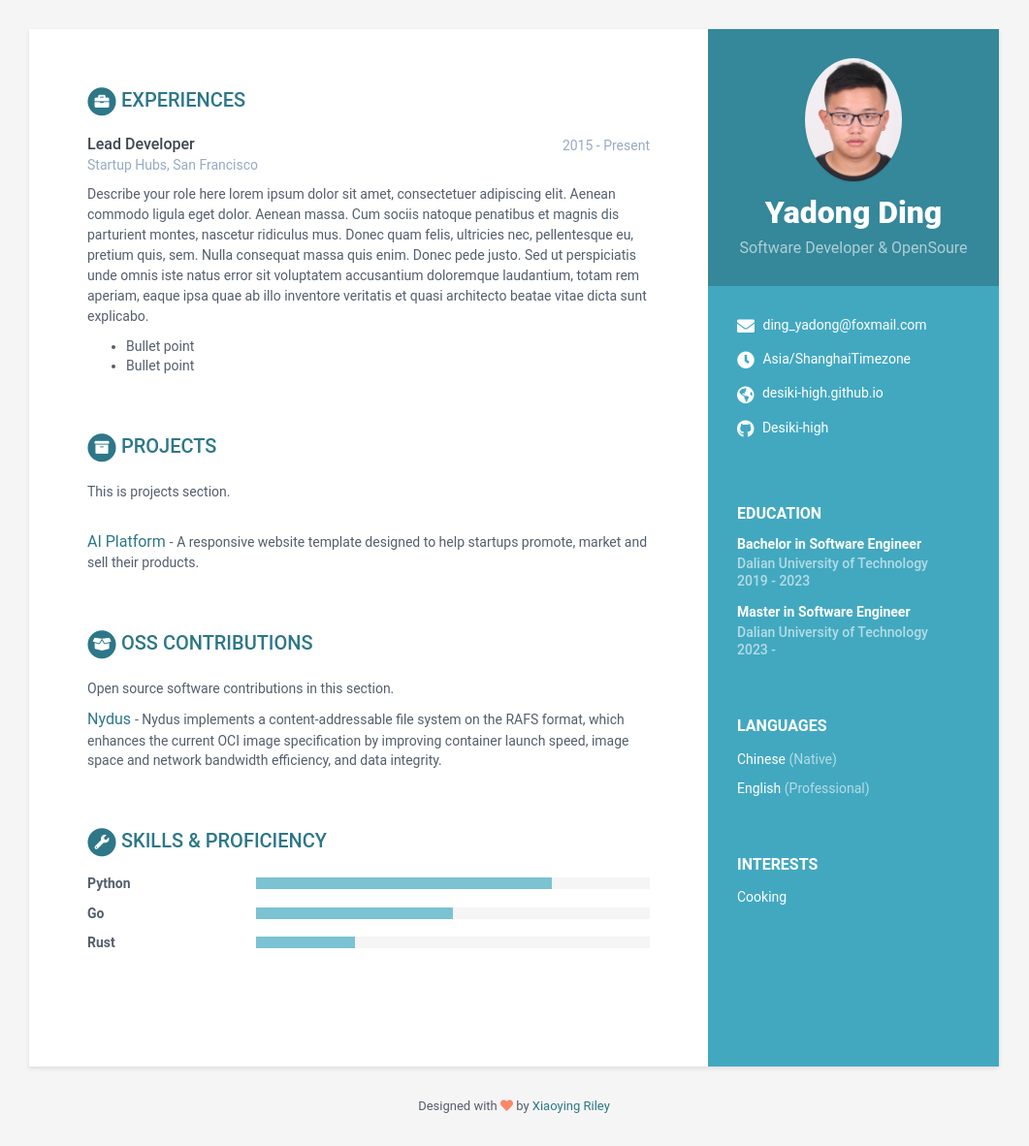
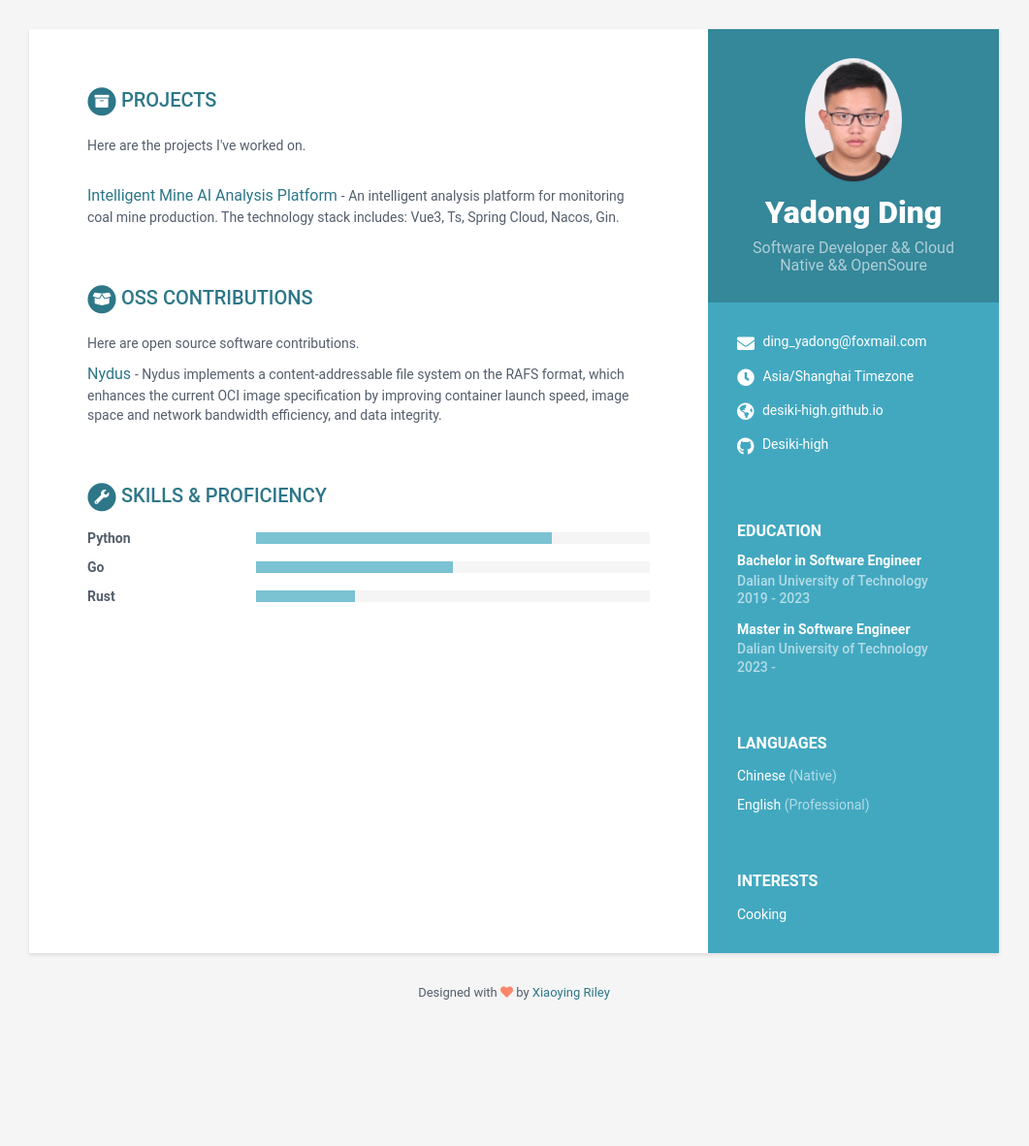
Before and after one commit to yadong-ding/yadong-ding.github.io, a Jekyll site: the page built from index.html, in a window 1280 px wide. Shown: the whole page at 97% size, without its empty margins (110-1171 px from the left). Built offline with Jekyll 4.4.1, drawn with Linux system fonts in a browser that asks for light colours; after the commit the page ends 1065 px from its top, so only the background shows below that.

Commit message:
update
Signed-off-by: Desiki-high <ding_yadong@foxmail.com>

```diff
--- a/_data/data.yml
+++ b/_data/data.yml
@@ -8,11 +8,11 @@ sidebar:
 
     # Profile information
     name: Yadong Ding
-    tagline: Software Developer & OpenSoure
-    avatar: profile.png  #place a 100x100 picture inside /assets/images/ folder and provide the name of the file below
+    tagline: Software Developer && Cloud Native && OpenSoure
+    avatar: profile.png
 
     email: ding_yadong@foxmail.com
-    timezone: Asia/ShanghaiTimezone
+    timezone: Asia/Shanghai Timezone
     website: desiki-high.github.io
     github: Desiki-high
 
@@ -48,46 +48,46 @@ education:
         university: Dalian University of Technology
         time: 2019 - 2023
         details: |
+
       - degree: Master in Software Engineer
         university: Dalian University of Technology
         time: 2023 -
-        details: ｜
+        details: |
 
-experiences:
-    title: Experiences
-    info:
-      - role: Lead Developer
-        time: 2015 - Present
-        company: Startup Hubs, San Francisco
-        details: |
-          Describe your role here lorem ipsum dolor sit amet, consectetuer
-          adipiscing elit. Aenean commodo ligula eget dolor. Aenean massa.
-          Cum sociis natoque penatibus et magnis dis parturient montes,
-          nascetur ridiculus mus. Donec quam felis, ultricies nec,
-          pellentesque eu, pretium quis, sem. Nulla consequat massa quis
-          enim. Donec pede justo. Sed ut perspiciatis unde omnis iste natus
-          error sit voluptatem accusantium doloremque laudantium, totam rem
-          aperiam, eaque ipsa quae ab illo inventore veritatis et quasi
-          architecto beatae vitae dicta sunt explicabo.
-            - Bullet point
-            - Bullet point
+# experiences:
+#     title: Experiences
+#     info:
+#       - role: Lead Developer
+#         time: 2015 - Present
+#         company: Startup Hubs, San Francisco
+#         details: |
+#           Describe your role here lorem ipsum dolor sit amet, consectetuer
+#           adipiscing elit. Aenean commodo ligula eget dolor. Aenean massa.
+#           Cum sociis natoque penatibus et magnis dis parturient montes,
+#           nascetur ridiculus mus. Donec quam felis, ultricies nec,
+#           pellentesque eu, pretium quis, sem. Nulla consequat massa quis
+#           enim. Donec pede justo. Sed ut perspiciatis unde omnis iste natus
+#           error sit voluptatem accusantium doloremque laudantium, totam rem
+#           aperiam, eaque ipsa quae ab illo inventore veritatis et quasi
+#           architecto beatae vitae dicta sunt explicabo.
+#             - Bullet point
+#             - Bullet point
 
 projects:
     title: Projects
     intro: >
-      This is projects section.
+      Here are the projects I've worked on.
     assignments:
-      - title: AI Platform
-        link: "#"
-        tagline: "A responsive website template designed to help startups promote, market and sell their products."
+      - title: Intelligent Mine AI Analysis Platform
+        tagline: "An intelligent analysis platform for monitoring coal mine production. The technology stack includes: Vue3, Ts, Spring Cloud, Nacos, Gin."
 
 oss:
     title: OSS Contributions
     intro: >
-      Open source software contributions in this section.
+      Here are open source software contributions.
     contributions:
       - title: Nydus
-        link: "#https://github.com/dragonflyoss/image-service"
+        link: "https://github.com/dragonflyoss/image-service"
         tagline: "Nydus implements a content-addressable file system on the RAFS format, which enhances the current OCI image specification by improving container launch speed, image space and network bandwidth efficiency, and data integrity."
 
 # publications:
```
